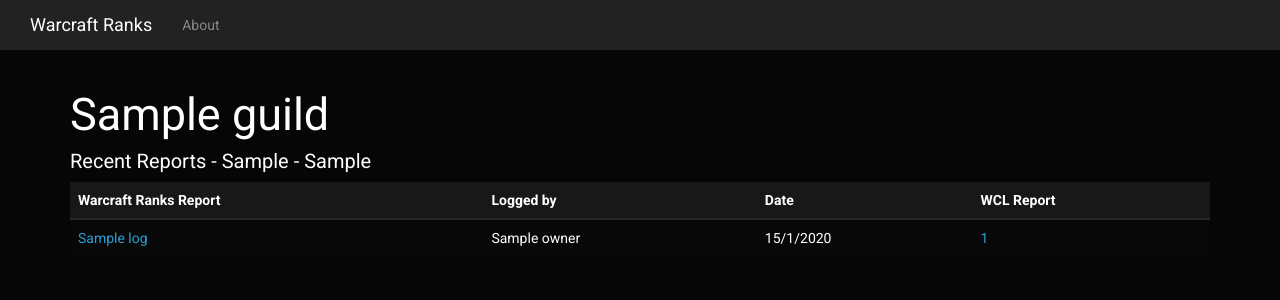
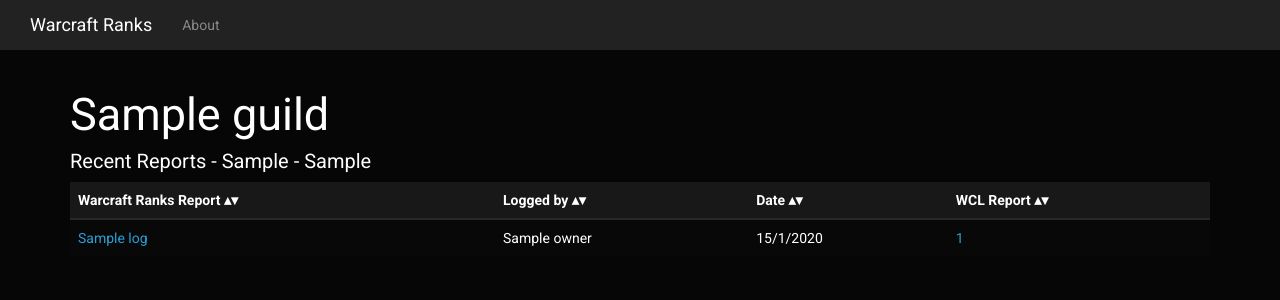
Before and after one commit to torypayne/WCLranks, a Flask app: template templates/guild_list.html in a window 1280 px wide. Shown: the top 300 px of the page. Run offline with Flask 2, Linux system fonts and the light colour scheme; the template is opened without the code that fills it: most values are stand-ins (such as "Sample title", 1, 10 or a date in 2020); some libraries are stand-ins or nearby versions.

Commit message:
showing sort triangles always

```diff
--- a/static/css/main.css
+++ b/static/css/main.css
@@ -43,3 +43,7 @@
   color: #2a9fd6 !important;
   text-decoration: none !important;
 }
+
+table.sortable th:not(.sorttable_sorted):not(.sorttable_sorted_reverse):not(.sorttable_nosort):after {
+    content: " \25B4\25BE"
+}
```
